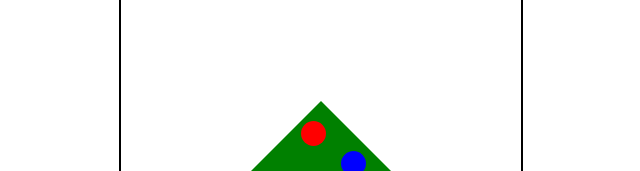
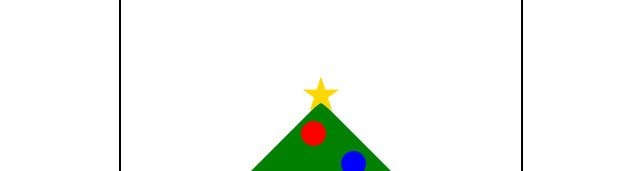
Before and after one commit to PhilipF5/xmas-animation-2018, a React (Create React App) app: page / in a window 1280 px wide. Shown: the part 151-322 px from the top of the page, without its empty margins (319-959 px from the left). Built offline with nearby package versions, Linux system fonts and the light colour scheme.

Commit message:
Add star topper

```diff
--- a/src/App.js
+++ b/src/App.js
@@ -3,6 +3,7 @@ import logo from "./logo.svg";
 import "./App.css";
 import styled from "styled-components";
 import { Ornament } from "./components/Ornament";
+import { Star } from "./components/Star";
 import { TreeSection } from "./components/TreeSection";
 import { TreeTrunk } from "./components/TreeTrunk";
 
@@ -29,6 +30,7 @@ class App extends Component {
 	render() {
 		return (
 			<XmasTree>
+				<Star>★</Star>
 				<TreeSection className="top" />
 				<TreeSection className="middle" />
 				<TreeSection />
--- /dev/null
+++ b/src/components/Star.jsx
@@ -0,0 +1,10 @@
+import React, { Component } from "react";
+import styled from "styled-components";
+
+export const Star = styled.div`
+	color: gold;
+	font-size: 42px;
+	position: relative;
+	transform: translateY(195px);
+	z-index: 10;
+`;
```
